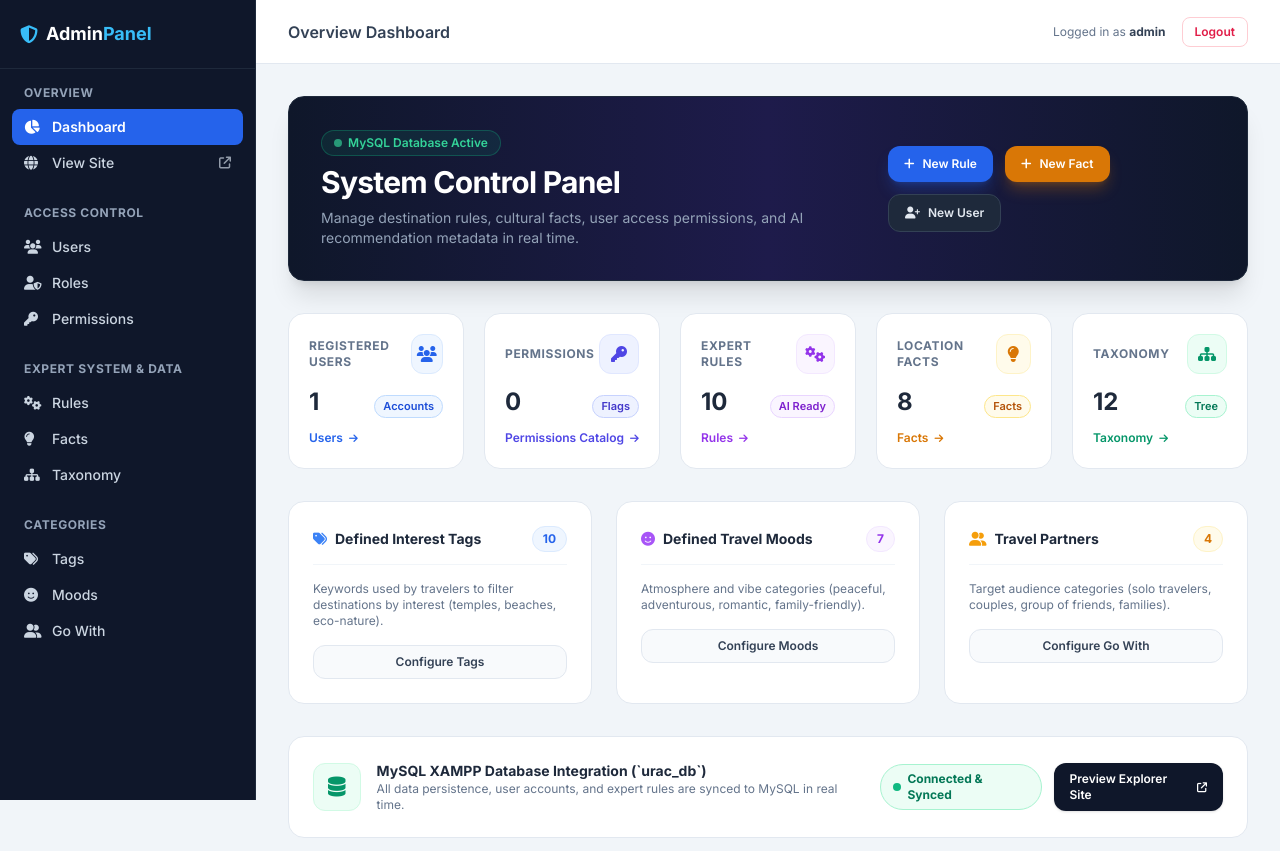
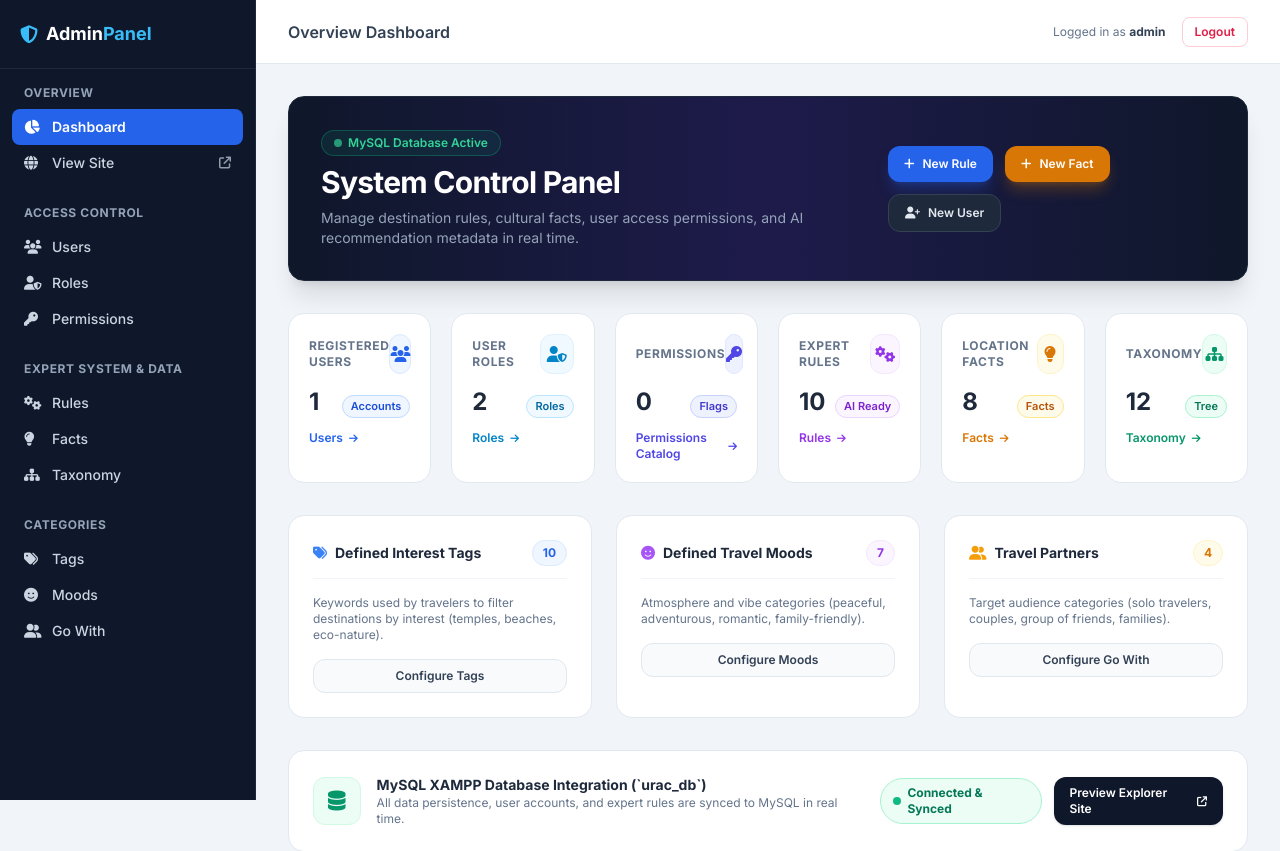
Before and after one commit to Yooo111/Cambodia-Explore, a Flask app: page /admin/ in a window 1280 px wide. Shown: the top 851 px of the page. Run offline with Flask 3, Linux system fonts and the light colour scheme; a user stored in the database is signed in; some libraries are stand-ins or nearby versions.

Commit message:
Add User Roles metric card to admin dashboard

```diff
--- a/app/templates/admin/dashboard.html
+++ b/app/templates/admin/dashboard.html
@@ -32,8 +32,8 @@
         </div>
     </div>
 
-    <!-- 5 High-Impact Metric Cards -->
-    <div class="grid grid-cols-1 sm:grid-cols-2 lg:grid-cols-5 gap-5">
+    <!-- 6 High-Impact Metric Cards -->
+    <div class="grid grid-cols-1 sm:grid-cols-2 md:grid-cols-3 xl:grid-cols-6 gap-5">
 
         <!-- Users Card -->
         <div class="bg-white border border-slate-200 rounded-2xl p-5 shadow-xs hover:shadow-md transition-shadow">
@@ -51,6 +51,25 @@
             </div>
             <a href="{{ url_for('admin.users_index') }}" class="mt-3 inline-flex items-center gap-1.5 text-xs font-semibold text-blue-600 hover:text-blue-700 transition-colors">
                 Users <i class="fa-solid fa-arrow-right text-[10px]"></i>
+            </a>
+        </div>
+
+        <!-- Roles Card -->
+        <div class="bg-white border border-slate-200 rounded-2xl p-5 shadow-xs hover:shadow-md transition-shadow">
+            <div class="flex items-center justify-between mb-3">
+                <span class="text-xs font-bold uppercase tracking-wider text-slate-500">User Roles</span>
+                <div class="w-10 h-10 rounded-xl bg-sky-50 border border-sky-100 flex items-center justify-center text-sky-600 text-base">
+                    <i class="fa-solid fa-user-shield"></i>
+                </div>
+            </div>
+            <div class="flex items-baseline justify-between">
+                <div class="text-2xl font-extrabold text-slate-800">{{ metrics.total_roles }}</div>
+                <span class="text-[11px] font-semibold px-2 py-0.5 rounded-full bg-sky-50 text-sky-700 border border-sky-200">
+                    Roles
+                </span>
+            </div>
+            <a href="{{ url_for('admin.roles_index') }}" class="mt-3 inline-flex items-center gap-1.5 text-xs font-semibold text-sky-600 hover:text-sky-700 transition-colors">
+                Roles <i class="fa-solid fa-arrow-right text-[10px]"></i>
             </a>
         </div>
 
```
